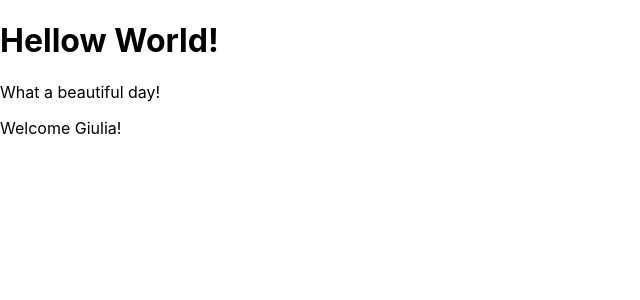
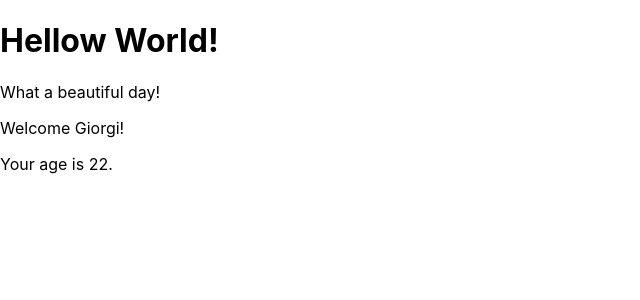
Before and after one commit to GiorgiNeparidze/react-exercises, a React (Create React App) app: page / in a window 1280 px wide. Shown: the top 300 px of the page, without its empty margins (0-640 px from the left). Built offline with nearby package versions, Linux system fonts and the light colour scheme.

Commit message:
finished props-03

```diff
--- a/src/Welcome.js
+++ b/src/Welcome.js
@@ -5,6 +5,7 @@ export class Welcome extends React.Component {
     return (
       <div>
         <p>Welcome {this.props.name}!</p>
+        <p>Your age is {this.props.age}.</p>
       </div>
     );
   }
@@ -14,5 +15,6 @@ export class Welcome extends React.Component {
 // is that only for javascript class specs or anything react mixed ?
 
 Welcome.defaultProps = {
-  name: "Giulia"
+  name: "Giorgi",
+  age: 22
 }
```
